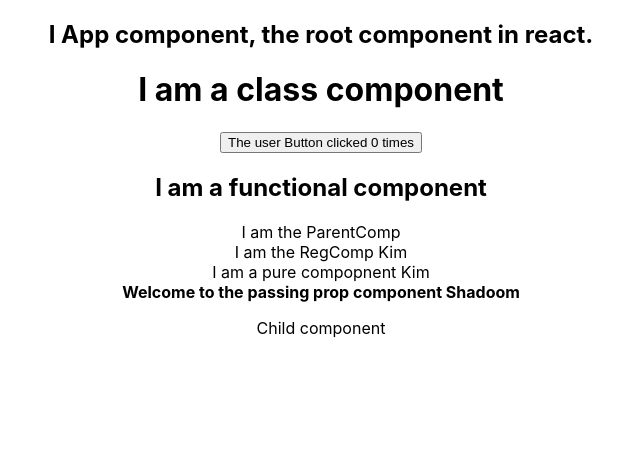
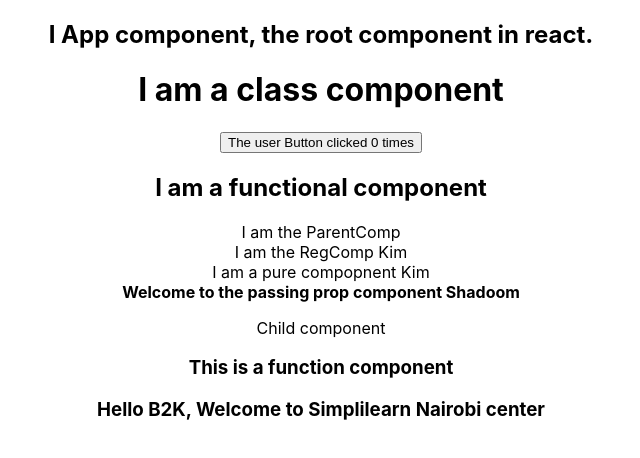
Before and after one commit to briankibiku/webs-experiment, a React (Create React App) app: page / in a window 1280 px wide. Shown: the top 458 px of the page, without its empty margins (319-959 px from the left). Built offline with nearby package versions, Linux system fonts and the light colour scheme.

Commit message:
passing props to a funcional component

```diff
--- a/src/App.js
+++ b/src/App.js
@@ -3,6 +3,7 @@ import ClassComp from './components/ClassComp';
 import ClassProps from './components/ClassProps';
 import FunctionalComp from './components/FunctionalComp';
 import ParentComp from './components/ParentComp';
+import FunctionProp from './components/FunctionProp';
 
 function App() {
   return (
@@ -13,6 +14,7 @@ function App() {
       <ParentComp />
       {/* child props used when components do not know about their children ahead of time e.g coming frm request */}
       <ClassProps name='Shadoom'><p>Child component</p></ClassProps>
+      <FunctionProp name='B2K' place='Nairobi' />
     </div>
   );
 }
--- /dev/null
+++ b/src/components/FunctionProp.js
@@ -0,0 +1,12 @@
+import React from "react";
+
+function FunctionProp(props) {
+    return (
+        <>
+            <h3>This is a function component</h3>
+            <h3>Hello {props.name}, Welcome to Simplilearn {props.place} center</h3>
+        </>
+    )
+}
+
+export default FunctionProp
```
